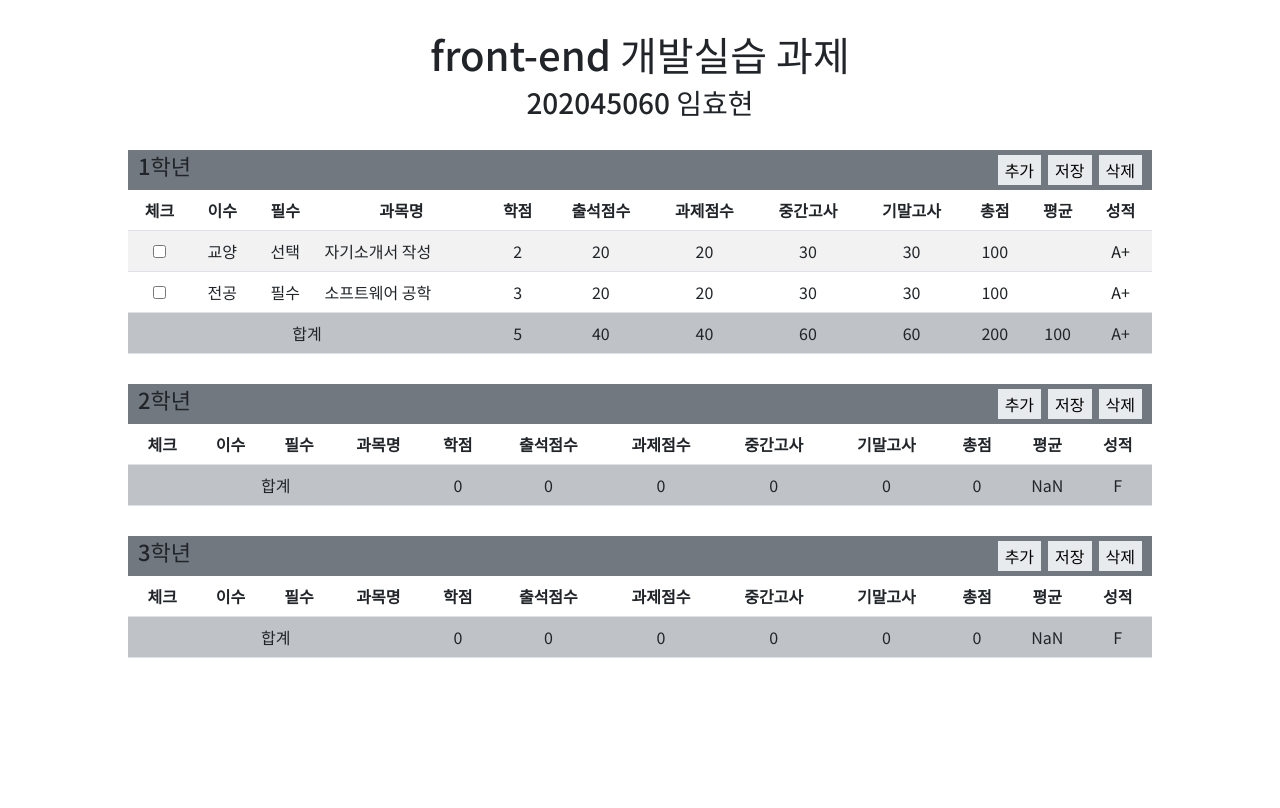
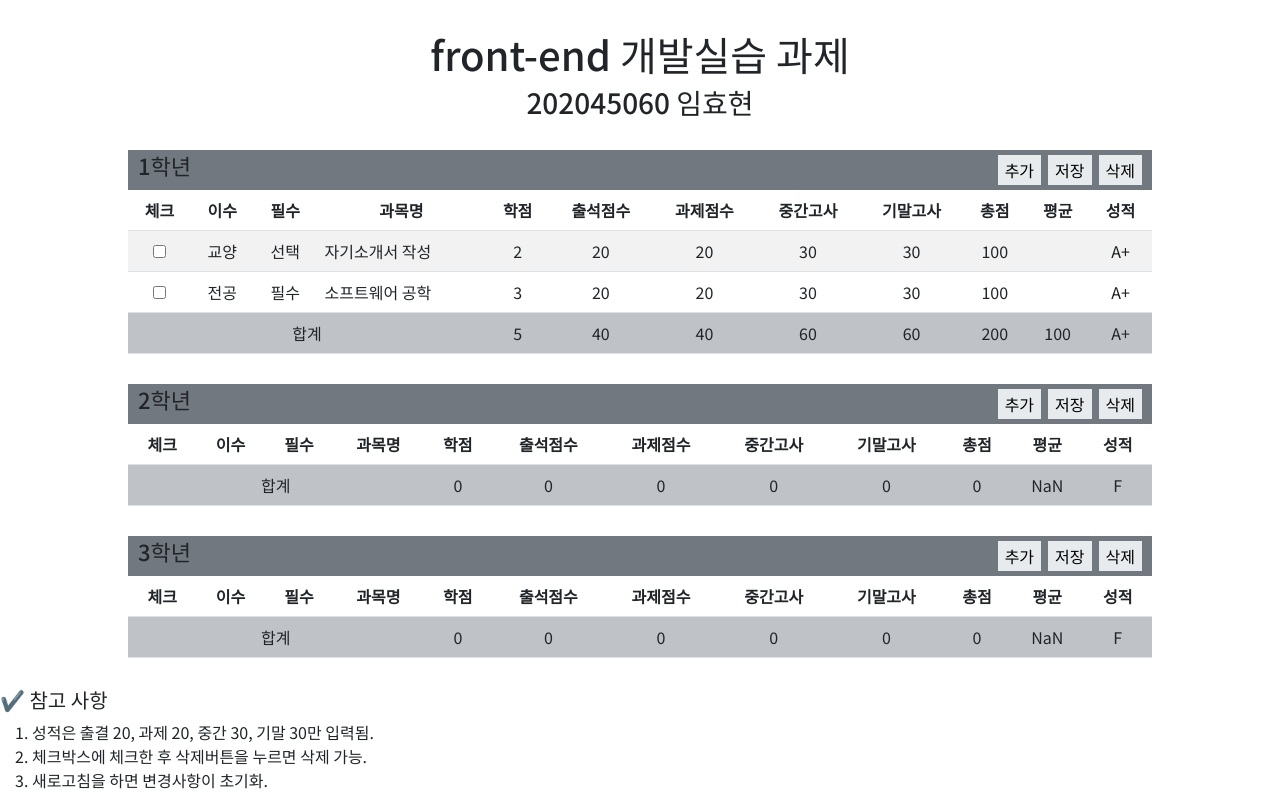
Before and after one commit to leemyou/grade-calculation-program, a React (Create React App) app: page / in a window 1280 px wide. Built offline with nearby package versions, Linux system fonts and the light colour scheme.

Commit message:
Style: 참고사항 메시지 추가

```diff
--- a/src/App.js
+++ b/src/App.js
@@ -21,6 +21,15 @@ function App() {
       <Tables grade="1" header={headerData} data={grade1}/>
       <Tables grade="2" header={headerData} data={grade2}/>
       <Tables grade="3" header={headerData} data={grade3}/>
+
+      <div className="notesReference">
+        <h5>✔️ 참고 사항</h5>
+        <ol>
+          <li>성적은 출결 20, 과제 20, 중간 30, 기말 30만 입력됨.</li>
+          <li>체크박스에 체크한 후 삭제버튼을 누르면 삭제 가능.</li>
+          <li>새로고침을 하면 변경사항이 초기화.</li>
+        </ol>
+      </div>
     </div>
   );
 }
```
